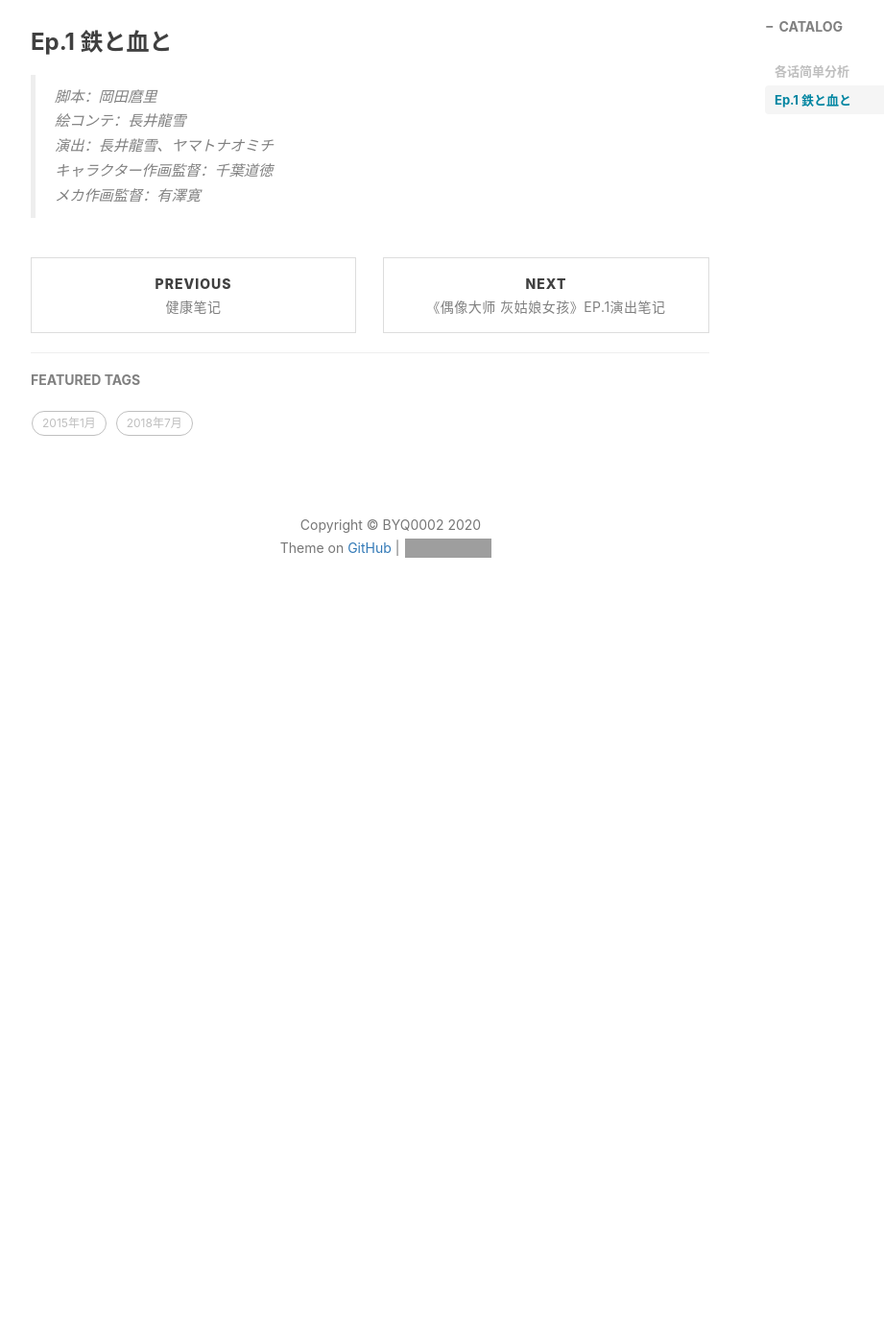
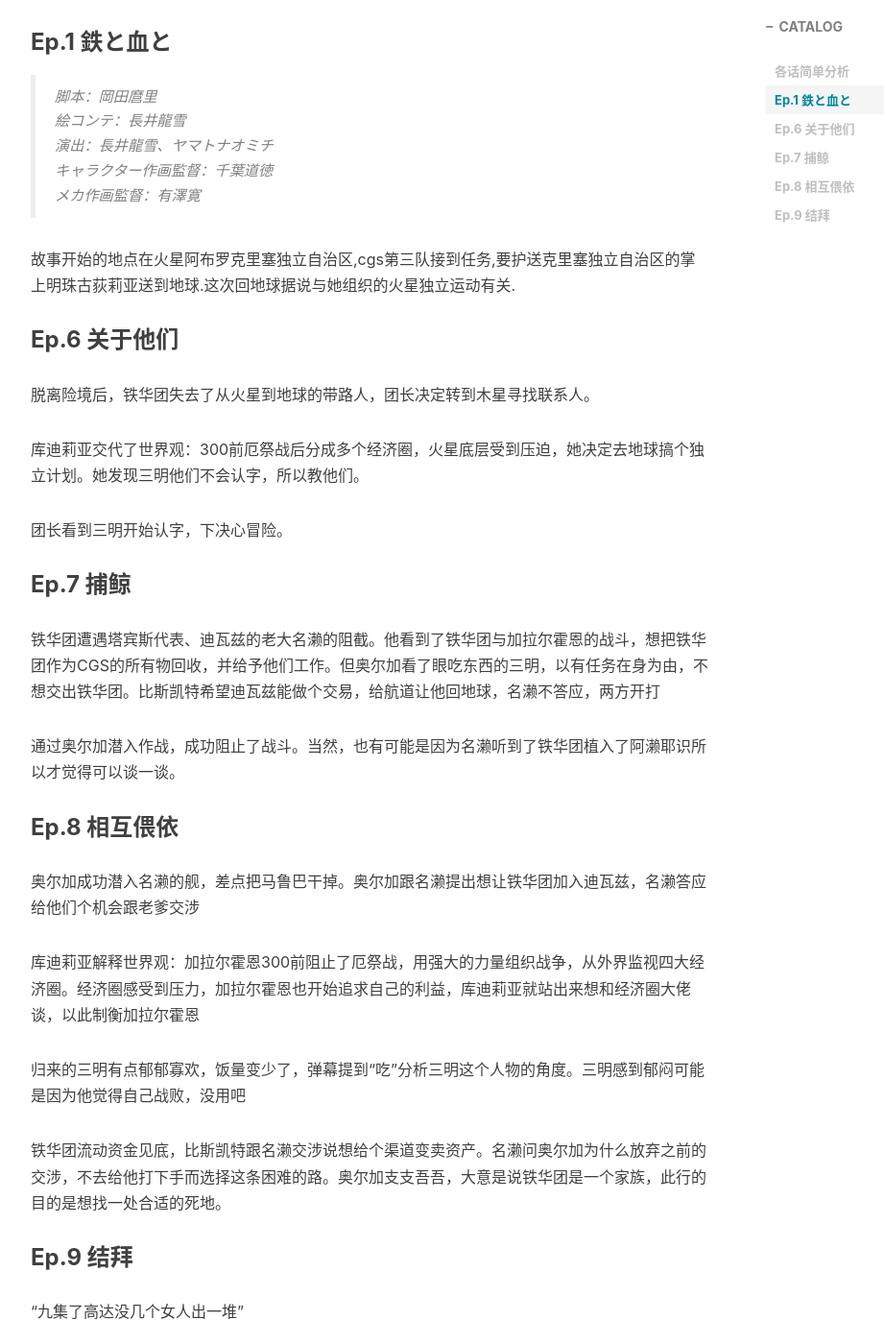
Before and after one commit to BYQ0002/BYQ0002.github.io, a Jekyll site: the page built from _posts/2020-01-12-《机动战士高达 铁血的奥尔芬斯》观影随笔.md, in a window 1280 px wide and 1400 px high, scrolled down 656 px. Shown: the whole window at 96% size, without its empty margins (233-1154 px from the left). Built offline with Jekyll 4.4.1, drawn with Linux system fonts in a browser that asks for light colours; nearby versions of some CDN libraries; comment, search, counter and statistics services are not loaded; before the commit the page ends 1331 px from its top, so only the background shows below that; some of the changed text lies outside the part shown; grey boxes are pictures that could not be loaded.

Commit message:
Update 2020-01-12-《机动战士高达 铁血的奥尔芬斯》观影随笔.md

```diff
--- a/_posts/2020-01-12-《机动战士高达 铁血的奥尔芬斯》观影随笔.md
+++ b/_posts/2020-01-12-《机动战士高达 铁血的奥尔芬斯》观影随笔.md
@@ -10,7 +10,7 @@ tags:                                             #标签
     - 2015年10月
 ---
 
-边看边笔记,看空青上映前能不能看完吧.
+感觉故事有点复杂,边看边笔记,看空青上映前能不能看完吧.
 
 ## 各话简单分析
 
@@ -21,3 +21,33 @@ tags:                                             #标签
 演出：長井龍雪、ヤマトナオミチ
 キャラクター作画監督：千葉道徳
 メカ作画監督：有澤寛
+
+故事开始的地点在火星阿布罗克里塞独立自治区,cgs第三队接到任务,要护送克里塞独立自治区的掌上明珠古荻莉亚送到地球.这次回地球据说与她组织的火星独立运动有关.
+
+### Ep.6 关于他们
+
+脱离险境后，铁华团失去了从火星到地球的带路人，团长决定转到木星寻找联系人。
+
+库迪莉亚交代了世界观：300前厄祭战后分成多个经济圈，火星底层受到压迫，她决定去地球搞个独立计划。她发现三明他们不会认字，所以教他们。
+
+团长看到三明开始认字，下决心冒险。
+
+### Ep.7 捕鲸
+
+铁华团遭遇塔宾斯代表、迪瓦兹的老大名濑的阻截。他看到了铁华团与加拉尔霍恩的战斗，想把铁华团作为CGS的所有物回收，并给予他们工作。但奥尔加看了眼吃东西的三明，以有任务在身为由，不想交出铁华团。比斯凯特希望迪瓦兹能做个交易，给航道让他回地球，名濑不答应，两方开打
+
+通过奥尔加潜入作战，成功阻止了战斗。当然，也有可能是因为名濑听到了铁华团植入了阿濑耶识所以才觉得可以谈一谈。
+
+### Ep.8 相互偎依
+
+奥尔加成功潜入名濑的舰，差点把马鲁巴干掉。奥尔加跟名濑提出想让铁华团加入迪瓦兹，名濑答应给他们个机会跟老爹交涉
+
+库迪莉亚解释世界观：加拉尔霍恩300前阻止了厄祭战，用强大的力量组织战争，从外界监视四大经济圈。经济圈感受到压力，加拉尔霍恩也开始追求自己的利益，库迪莉亚就站出来想和经济圈大佬谈，以此制衡加拉尔霍恩
+
+归来的三明有点郁郁寡欢，饭量变少了，弹幕提到“吃”分析三明这个人物的角度。三明感到郁闷可能是因为他觉得自己战败，没用吧
+
+铁华团流动资金见底，比斯凯特跟名濑交涉说想给个渠道变卖资产。名濑问奥尔加为什么放弃之前的交涉，不去给他打下手而选择这条困难的路。奥尔加支支吾吾，大意是说铁华团是一个家族，此行的目的是想找一处合适的死地。
+
+### Ep.9 结拜
+
+“九集了高达没几个女人出一堆”
```
